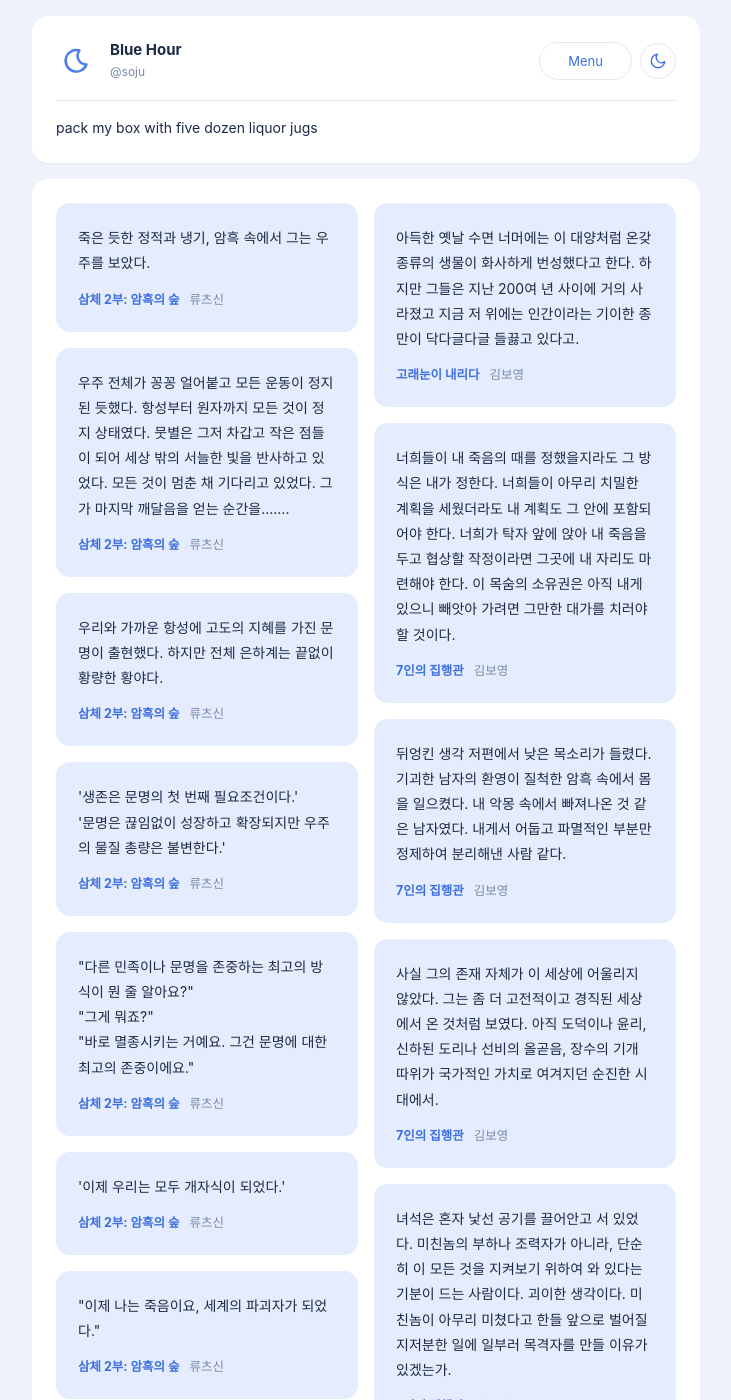
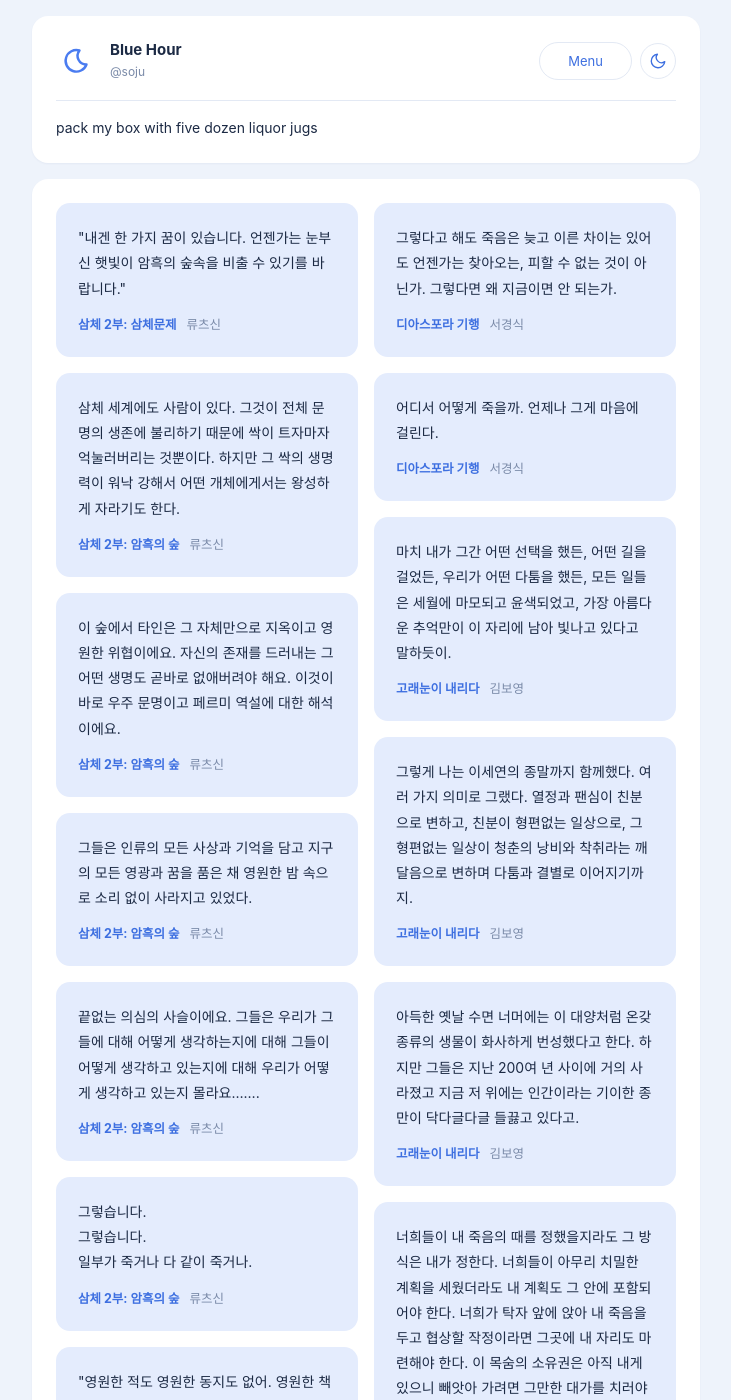
Before and after one commit to sojung-moon/sojung-moon.github.io, a Jekyll site: the page built from book.html, in a window 1280 px wide and 1400 px high. Shown: the whole window, without its empty margins (274-1005 px from the left). Built offline with Jekyll 4.4.1, drawn with Linux system fonts in a browser that asks for light colours; some web fonts are replaced; some of the changed text lies outside the part shown.

Commit message:
Update Book “quotes”

```diff
--- a/_data/quotes.yml
+++ b/_data/quotes.yml
@@ -164,3 +164,39 @@ items:
   - title: '삼체 2부: 암흑의 숲'
     author: 류츠신
     quote: 죽은 듯한 정적과 냉기, 암흑 속에서 그는 우주를 보았다.
+  - title: '삼체 2부: 암흑의 숲'
+    author: 류츠신
+    quote: '"인간이 자유롭게 생각할 권리와 능력을 상실하는 것과 이 전쟁에서 패배하는 것 중 어떤 것이 더 비참합니까?"'
+  - title: '삼체 2부: 암흑의 숲'
+    author: 류츠신
+    quote: 삼체 세계와의 전쟁에서 인류는 반드시 승리하고 태양계를 침범한 적들은 패배할 것이다. 지구 문명도 우주에서 영원히 존속될 것이다.
+  - title: '삼체 2부: 암흑의 숲'
+    author: 류츠신
+    quote: '"난 충실한 일생을 살았다."'
+  - title: '삼체 2부: 암흑의 숲'
+    author: 류츠신
+    quote: "'문명이 시간을 위해 흐르게 하고, 시간이 삶을 위해 존재하게 하라.'"
+  - title: '삼체 2부: 암흑의 숲'
+    author: 류츠신
+    quote: '"영원한 적도 영원한 동지도 없어. 영원한 책임만 있을 뿐."'
+  - title: '삼체 2부: 암흑의 숲'
+    author: 류츠신
+    quote: |-
+      그렇습니다.
+      그렇습니다.
+      일부가 죽거나 다 같이 죽거나.
+  - title: '삼체 2부: 암흑의 숲'
+    author: 류츠신
+    quote: 끝없는 의심의 사슬이에요. 그들은 우리가 그들에 대해 어떻게 생각하는지에 대해 그들이 어떻게 생각하고 있는지에 대해 우리가 어떻게 생각하고 있는지 몰라요…….
+  - title: '삼체 2부: 암흑의 숲'
+    author: 류츠신
+    quote: 그들은 인류의 모든 사상과 기억을 담고 지구의 모든 영광과 꿈을 품은 채 영원한 밤 속으로 소리 없이 사라지고 있었다.
+  - title: '삼체 2부: 암흑의 숲'
+    author: 류츠신
+    quote: 이 숲에서 타인은 그 자체만으로 지옥이고 영원한 위협이에요. 자신의 존재를 드러내는 그 어떤 생명도 곧바로 없애버려야 해요. 이것이 바로 우주 문명이고 페르미 역설에 대한 해석이에요.
+  - title: '삼체 2부: 암흑의 숲'
+    author: 류츠신
+    quote: 삼체 세계에도 사람이 있다. 그것이 전체 문명의 생존에 불리하기 때문에 싹이 트자마자 억눌러버리는 것뿐이다. 하지만 그 싹의 생명력이 워낙 강해서 어떤 개체에게서는 왕성하게 자라기도 한다.
+  - title: '삼체 2부: 삼체문제'
+    author: 류츠신
+    quote: '"내겐 한 가지 꿈이 있습니다. 언젠가는 눈부신 햇빛이 암흑의 숲속을 비출 수 있기를 바랍니다."'
```
